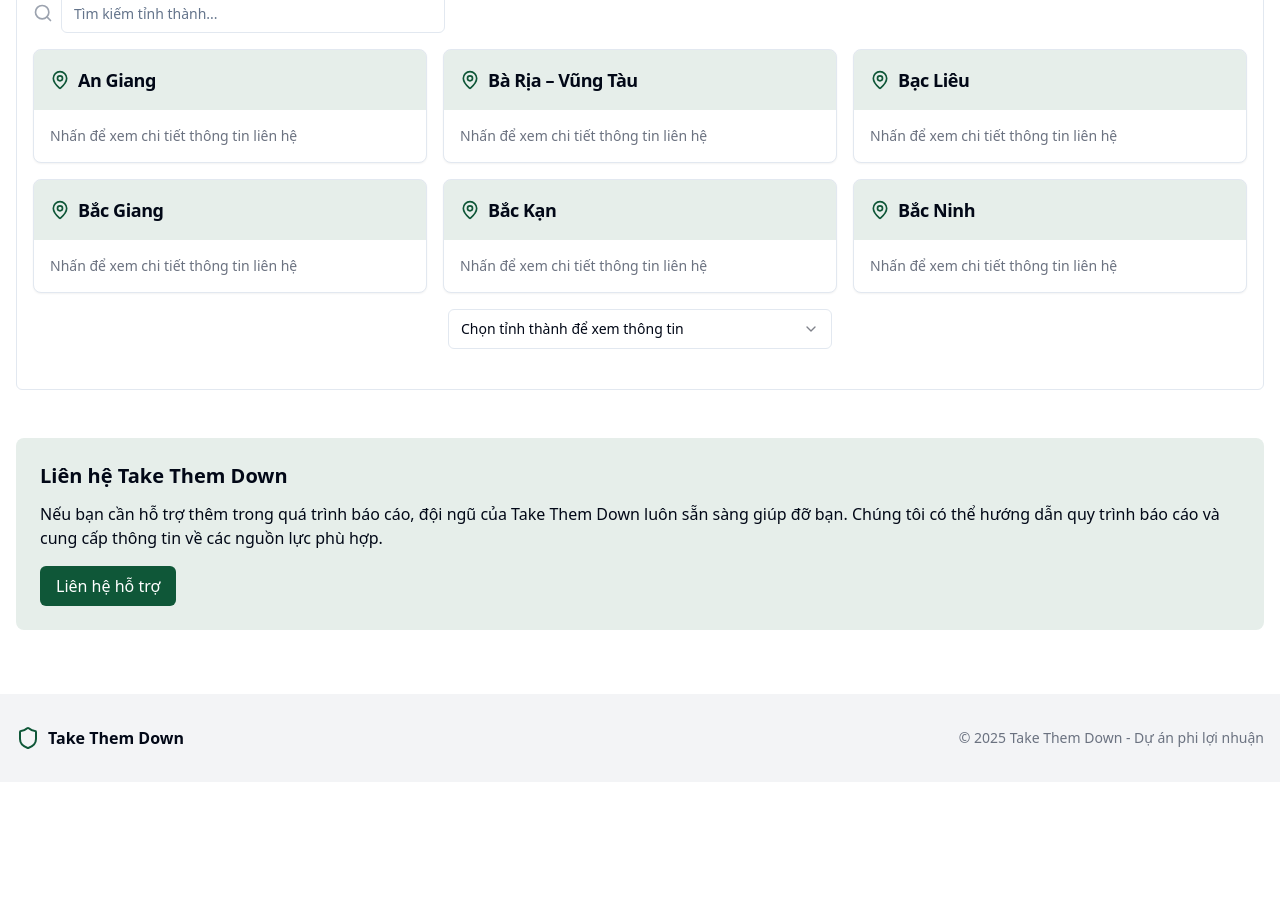
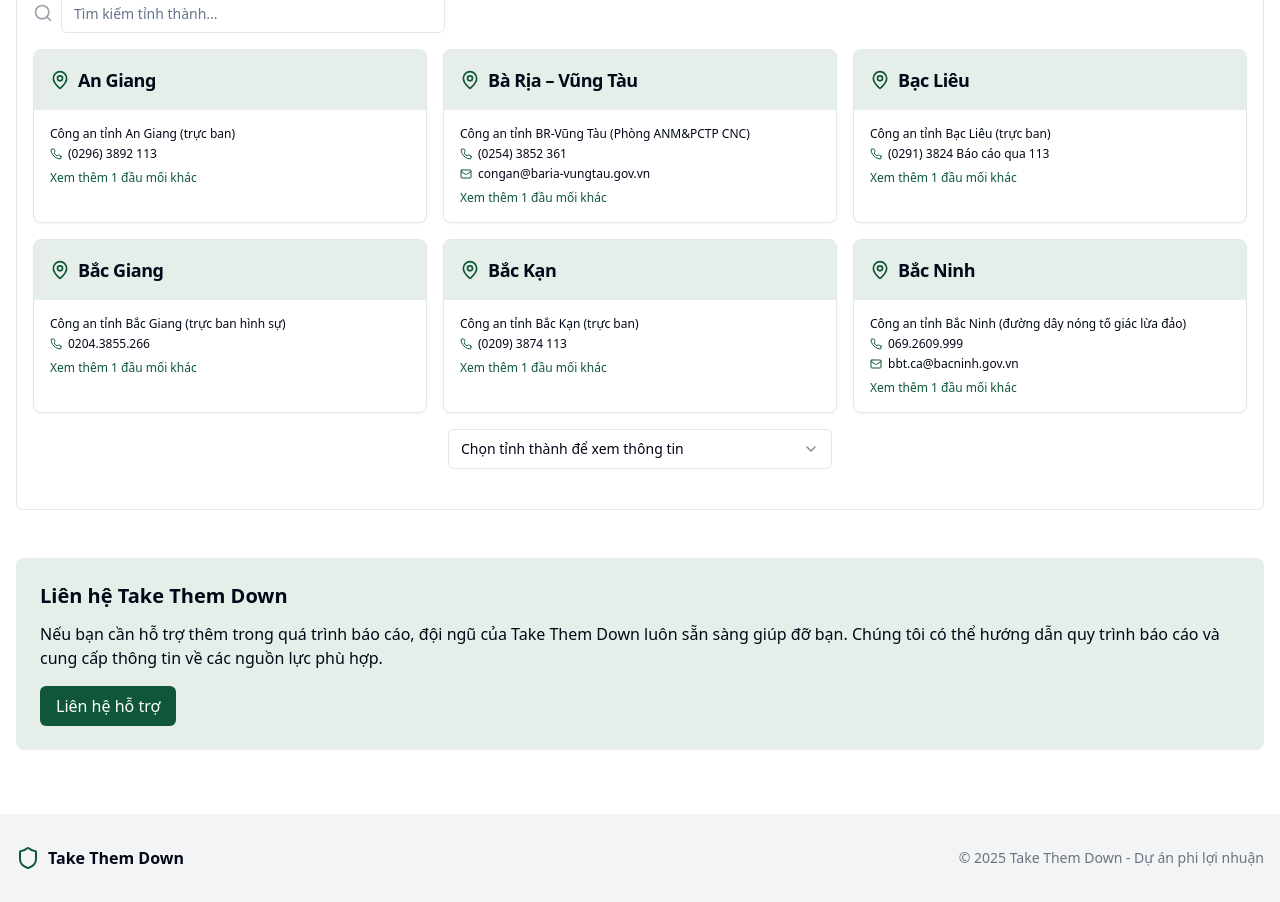
Before and after one commit to willbui69/takethemdown_V2, a React (Vite) app: page /reporting in a window 1280 px wide. Shown: the part 1480-2382 px from the top of the page. Before the commit the page ends 2262 px from the top, so only its background shows below. Built offline with nearby package versions, Linux system fonts and the light colour scheme.

Commit message:
Display detailed contact information
Display detailed contact information for provinces on the reporting resources page.

```diff
--- a/src/components/sections/ReportingResourcesSection.tsx
+++ b/src/components/sections/ReportingResourcesSection.tsx
@@ -1,3 +1,4 @@
+
 import { Shield, Building, Flag, Mail, Phone, Globe, MapPin, Search } from "lucide-react";
 import {
   Accordion,
@@ -434,6 +435,29 @@ const ReportingResourcesSection = () => {
     }
   }, [searchQuery, selectedProvince]);
 
+  // Helper function to render contact channels
+  const renderContactChannels = (channels, limit = 1) => {
+    return channels.slice(0, limit).map((channel, idx) => (
+      <div key={idx} className="space-y-1 text-xs">
+        <h5 className="font-medium text-xs">{channel.name}</h5>
+
+        {channel.phone !== "Không có thông tin" && (
+          <div className="flex items-start">
+            <Phone className="h-3 w-3 text-security mr-1.5 mt-0.5 flex-shrink-0" />
+            <span className="truncate">{channel.phone}</span>
+          </div>
+        )}
+
+        {channel.email !== "Không có thông tin" && (
+          <div className="flex items-start">
+            <Mail className="h-3 w-3 text-security mr-1.5 mt-0.5 flex-shrink-0" />
+            <span className="truncate">{channel.email}</span>
+          </div>
+        )}
+      </div>
+    ));
+  };
+
   return (
     <section className="py-16 bg-white">
       <div className="container mx-auto px-4">
@@ -700,9 +724,12 @@ const ReportingResourcesSection = () => {
                             </CardTitle>
                           </CardHeader>
                           <CardContent className="p-4">
-                            <div className="text-sm text-gray-500">
-                              Nhấn để xem chi tiết thông tin liên hệ
-                            </div>
+                            {renderContactChannels(province.channels)}
+                            {province.channels.length > 1 && (
+                              <div className="mt-2 text-xs text-security hover:underline">
+                                Xem thêm {province.channels.length - 1} đầu mối khác
+                              </div>
+                            )}
                           </CardContent>
                         </Card>
                       ))}
```
